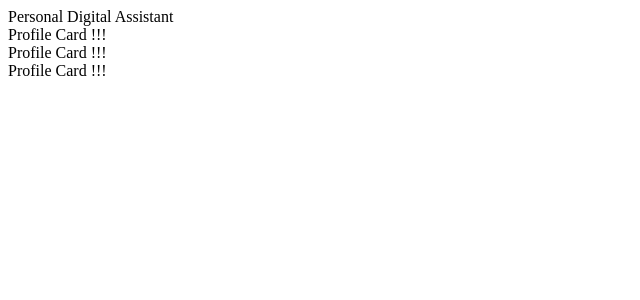
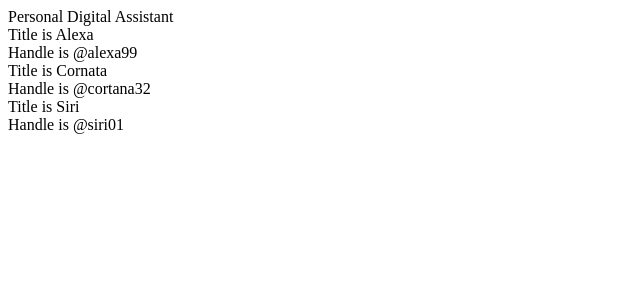
Before and after one commit to annaperev/React-redux, a React (Create React App) app in the folder 03 Reusable components/pdas/: page / in a window 1280 px wide. Shown: the top 300 px of the page, without its empty margins (0-640 px from the left). Built offline with nearby package versions, Linux system fonts and the light colour scheme.

Commit message:
use props

```diff
--- a/03 Reusable components/pdas/src/App.js
+++ b/03 Reusable components/pdas/src/App.js
@@ -4,9 +4,9 @@
   return (
     <div>
         <div>Personal Digital Assistant</div>
-      <ProfileCard />
-      <ProfileCard />
-      <ProfileCard />
+      <ProfileCard title="Alexa" handle="@alexa99"/>
+      <ProfileCard title="Cornata" handle="@cortana32"/>
+      <ProfileCard title="Siri" handle="@siri01"/>
     </div>
   );
 }
--- a/03 Reusable components/pdas/src/ProfileCard.js
+++ b/03 Reusable components/pdas/src/ProfileCard.js
@@ -1,5 +1,10 @@
-function ProfileCard() {
-    return <div>Profile Card !!!</div>
+function ProfileCard(props) {
+    return (
+        <div>
+            <div>Title is {props.title}</div>
+            <div>Handle is {props.handle}</div>
+        </div>
+    )
 }
 
 export default ProfileCard;
```
